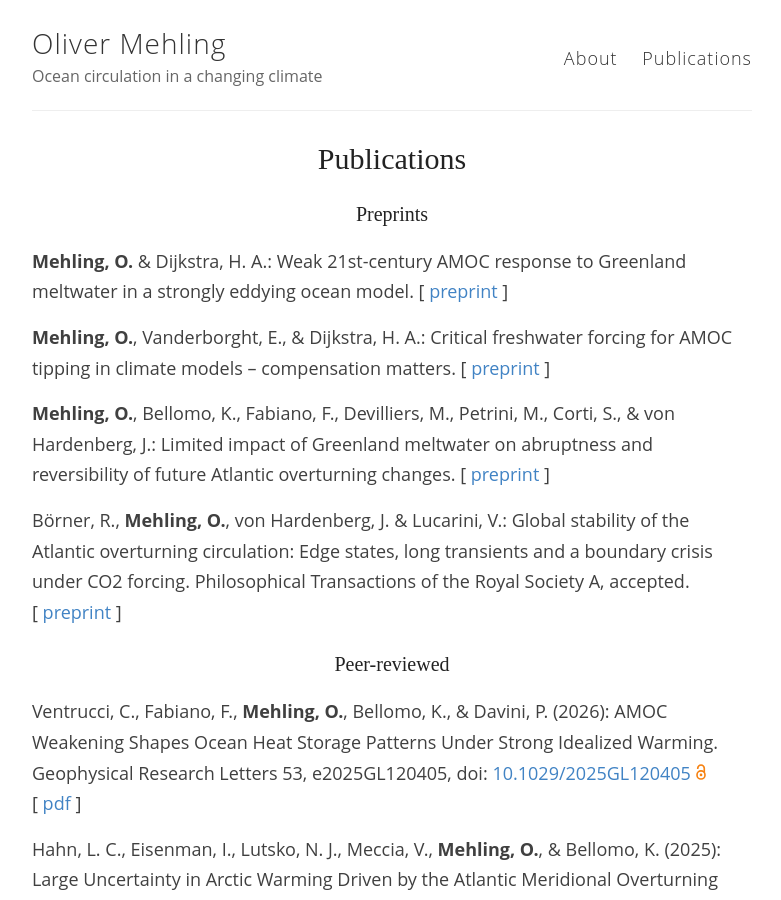
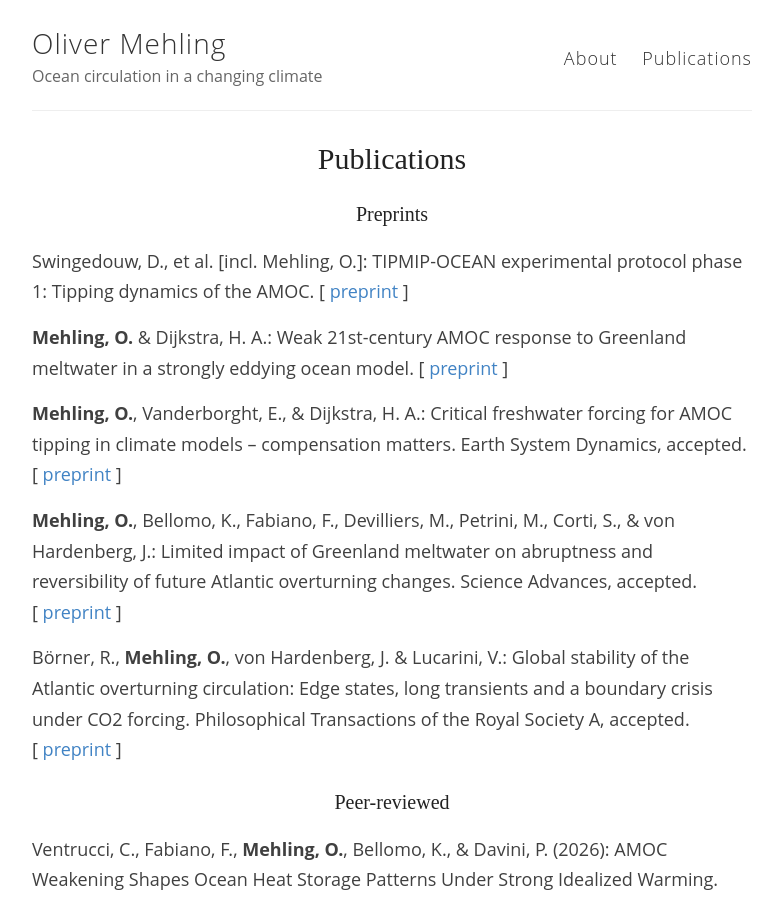
Before and after one commit to omehling/omehling.github.io, a Jekyll site: the page built from _pages/publications.md, in a window 1280 px wide and 900 px high. Shown: the whole window, without its empty margins (248-1029 px from the left). Built offline with Jekyll 4.4.1, drawn with Linux system fonts in a browser that asks for light colours; some web fonts are replaced.

Commit message:
Update, removed broken link

```diff
--- a/_pages/publications.md
+++ b/_pages/publications.md
@@ -5,11 +5,13 @@ permalink: /publications/
 ---
 
 ### Preprints
+Swingedouw, D., et al. [incl. Mehling, O.]: TIPMIP-OCEAN experimental protocol phase 1: Tipping dynamics of the AMOC. [&nbsp;[preprint](https://doi.org/10.5194/egusphere-2026-1698)&nbsp;]
+
 **Mehling, O.** & Dijkstra, H. A.: Weak 21st-century AMOC response to Greenland meltwater in a strongly eddying ocean model. [&nbsp;[preprint](http://arxiv.org/abs/2602.17235)&nbsp;]
 
-**Mehling, O.**, Vanderborght, E., & Dijkstra, H. A.: Critical freshwater forcing for AMOC tipping in climate models &ndash; compensation matters. [&nbsp;[preprint](https://doi.org/10.5194/egusphere-2025-6215)&nbsp;]
+**Mehling, O.**, Vanderborght, E., & Dijkstra, H. A.: Critical freshwater forcing for AMOC tipping in climate models &ndash; compensation matters. Earth System Dynamics, accepted. [&nbsp;[preprint](https://doi.org/10.5194/egusphere-2025-6215)&nbsp;]
 
-**Mehling, O.**, Bellomo, K., Fabiano, F., Devilliers, M., Petrini, M., Corti, S., & von Hardenberg, J.: Limited impact of Greenland meltwater on abruptness and reversibility of future Atlantic overturning changes. [&nbsp;[preprint](http://arxiv.org/abs/2509.24858)&nbsp;]
+**Mehling, O.**, Bellomo, K., Fabiano, F., Devilliers, M., Petrini, M., Corti, S., & von Hardenberg, J.: Limited impact of Greenland meltwater on abruptness and reversibility of future Atlantic overturning changes. Science Advances, accepted. [&nbsp;[preprint](http://arxiv.org/abs/2509.24858)&nbsp;]
 
 Börner, R., **Mehling, O.**, von Hardenberg, J. & Lucarini, V.: Global stability of the Atlantic overturning circulation: Edge states, long transients and a boundary crisis under CO<sub>2</sub> forcing. Philosophical Transactions of the Royal Society A, accepted. [&nbsp;[preprint](http://arxiv.org/abs/2504.20002)&nbsp;]
 
```
Also changed, not shown: _pages/me.md (+1 -1 lines).
